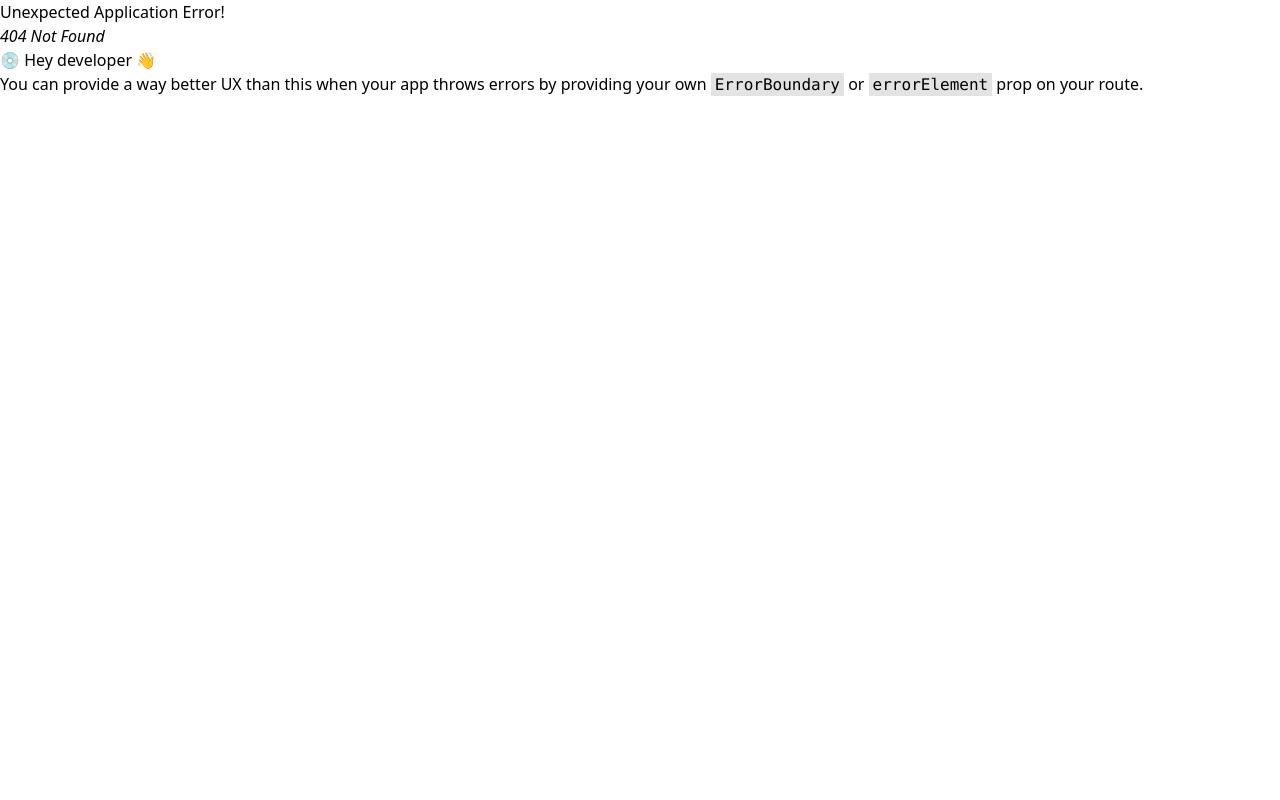
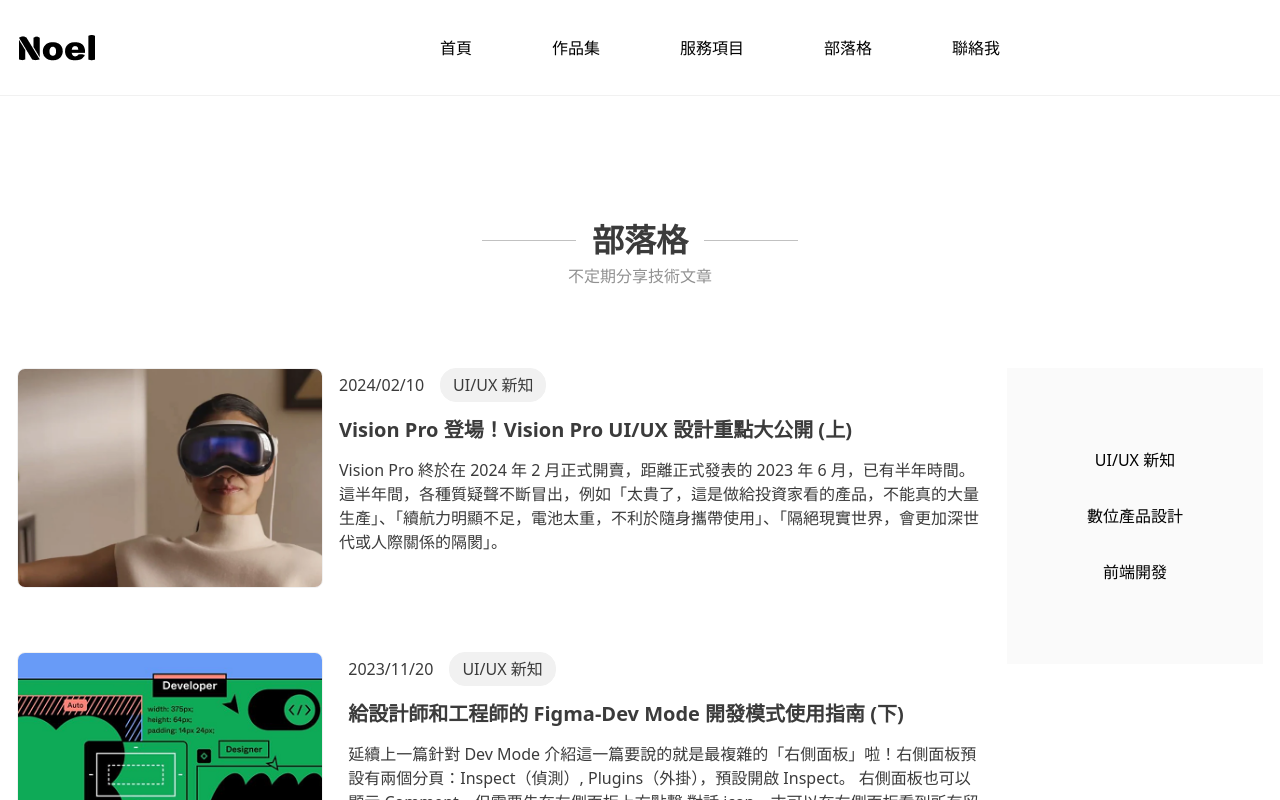
Before and after one commit to Danny-1211/Noel-design, a React (Vite) app: page /blog in a window 1280 px wide. Before the commit this address had no page. Shown: the top 800 px of the page. Built offline with nearby package versions, Linux system fonts and the light colour scheme.

Commit message:
feat: add blog pages version1 & add blog router

```diff
--- /dev/null
+++ b/src/pages/Blog.jsx
@@ -0,0 +1,80 @@
+import lineLeft from "../assets/imgs/icon/line.svg";
+import lineRight from "../assets/imgs/icon/line2.svg";
+import BLOG_LIST from "../data/blog_list.js";
+function Blog() {
+  const categorySet = [...new Set(BLOG_LIST.map(item => item.category))];
+  return (
+    <>
+      <div className="blog w-full  flex flex-col items-center justify-center py-10 lg:max-w-[1920px] lg:py-[120px] lg:gap-20">
+        <div className="blog-intro flex flex-col justify-between items-center ">
+          <div className="intro-title flex gap-4 items-center justify-center">
+            <img src={lineLeft} alt="line" />
+            <p className="text-[#3B3B3B] font-semibold lg:text-[32px]">
+              部落格
+            </p>
+            <img src={lineRight} alt="line" />
+          </div>
+          <div className="intro-subTitle">
+            <p className="text-[#919191] font-normal lg:text-[16px]">
+              不定期分享技術文章
+            </p>
+          </div>
+        </div>
+        <section className="blog-main flex lg:gap-6 lg:items-start lg:justify-start ">
+          <div className="main-ariticle flex flex-col items-center justify-center lg:gap-16 lg:max-w-[966px]">
+            {BLOG_LIST.map((item, index) => {
+              return (
+                <div
+                  className="ariticle-item flex items-start justify-start lg:gap-4"
+                  key={index + "" + item.id}
+                >
+                  <div className="item-img w-full">
+                    <img
+                      className=" border border-[#F1F1F1] rounded-lg object-cover lg:max-w-[306px] lg:h-[220px]"
+                      src={item.imgUrl}
+                      alt="imgUrl"
+                    />
+                  </div>
+                  <div className="item-content flex flex-col items-start justify-start lg:gap-4">
+                    <div className="content-tags flex item-center justify-center lg:gap-4">
+                      <div className="tags-date flex justify-center items-center">
+                        <p className="text-[#3B3B3B] text-base leading-6 font-normal  lg:text-[16px]">
+                          {item.date}
+                        </p>
+                      </div>
+                      <div className="tag bg-[#F1F1F1] border border-[#F1F1F1] rounded-2xl lg:px-3 lg:py-1">
+                        <p className="text-[#3B3B3B] leading-6">
+                          {item.category}
+                        </p>
+                      </div>
+                    </div>
+                    <div className="content-title">
+                      <p className="font-semibold lg:text-[#3B3B3B] lg:text-[20px] lg:leading-6">
+                        {item.title}
+                      </p>
+                    </div>
+                    <div className="content-desc">
+                      <p className="text-[#3B3B3B] text-base leading-6 font-normal">
+                        {item.desription}
+                      </p>
+                    </div>
+                  </div>
+                </div>
+              );
+            })}
+          </div>
+          <div className="main-category  bg-[#FAFAFA]  flex flex-col items-center justify-center lg:p-20 lg:gap-8">
+            {
+              categorySet.map((item, index) =>{
+                return(
+                  <p key={index}>{item}</p>
+                )
+              })
+            }
+          </div>
+        </section>
+      </div>
+    </>
+  );
+}
+export default Blog;
--- a/src/routers/AppRouter.jsx
+++ b/src/routers/AppRouter.jsx
@@ -2,7 +2,7 @@
 import App from "../App";
 import Home from "../pages/Home";
 import Collection from "../pages/Collection";
-
+import Blog from "../pages/Blog";
 const router = createBrowserRouter(
     [
         {
@@ -11,6 +11,7 @@
             children: [
                 { index: true, element: <Home /> },
                 { path: 'collection', element: <Collection /> },
+                { path: 'blog', element: <Blog /> },
             ],
         },
     ]
```
